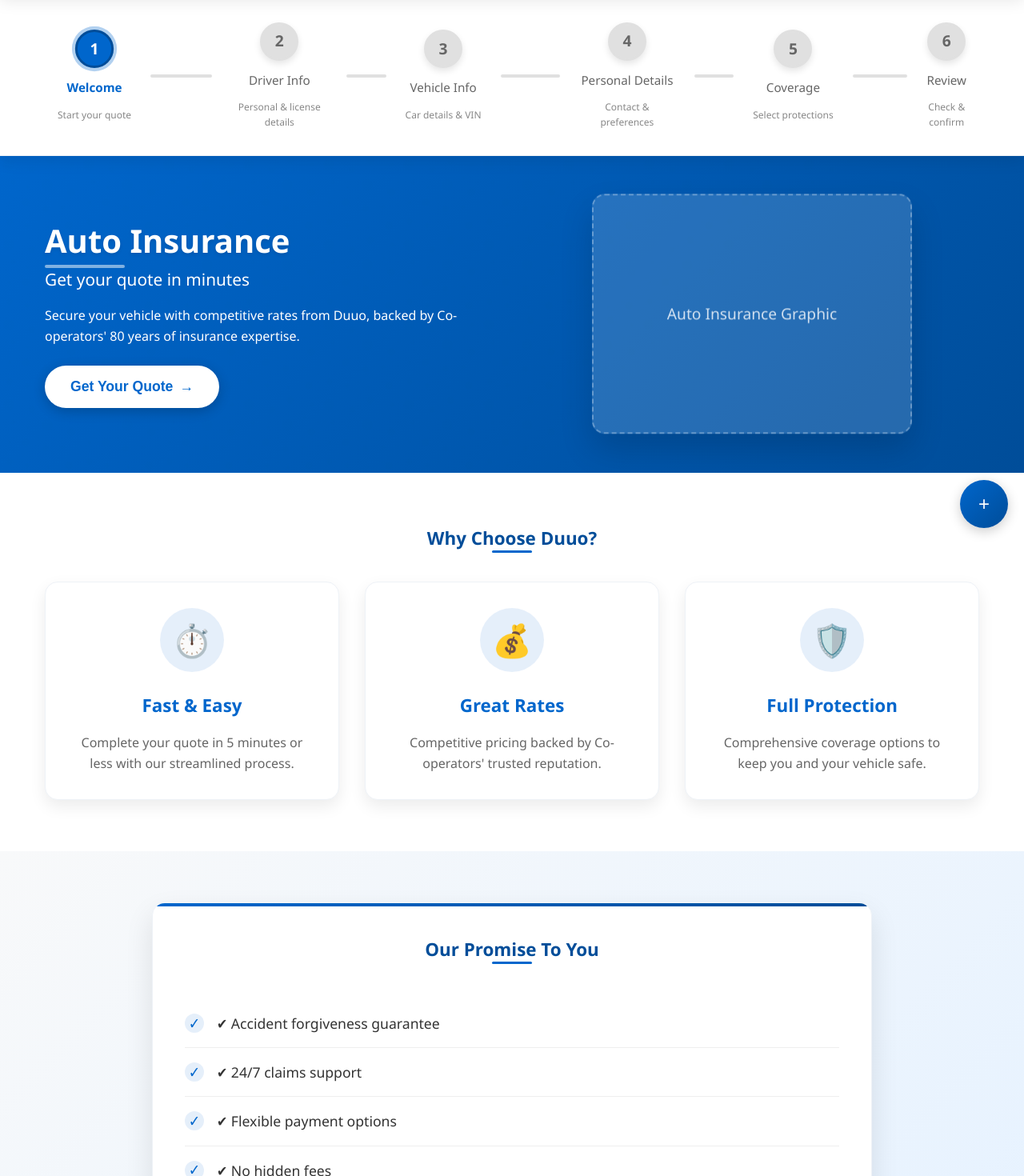
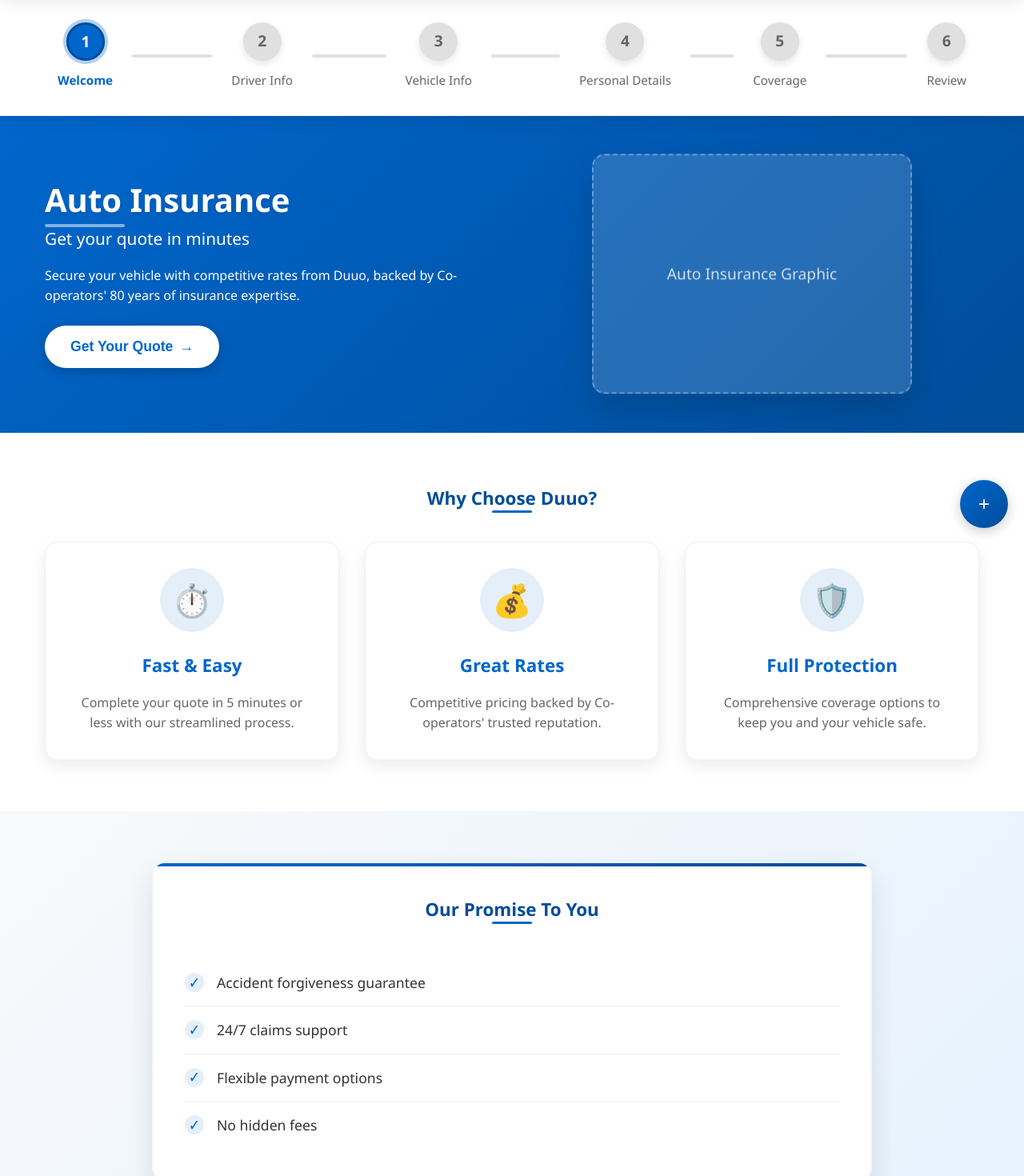
Before and after one commit to NasserWasfiBaBreak/duuo.vision, a React (Vite) app: page / in a window 1280 px wide. Shown: the part 120-1590 px from the top of the page at 80% size. Built offline with nearby package versions, Linux system fonts and the light colour scheme.

Commit message:
Our promise to you section fixed

```diff
--- a/src/components/ProgressBar.css
+++ b/src/components/ProgressBar.css
@@ -103,14 +103,7 @@
   font-weight: 600;
 }
 
-.step-description {
-  font-size: 0.75rem;
-  color: #888;
-  text-align: center;
-  max-width: 120px;
-  position: relative;
-  z-index: 2;
-}
+
 
 .progress-line {
   flex: 1;
@@ -148,11 +141,6 @@
     max-width: 100px;
   }
 
-  .step-description {
-    font-size: 0.65rem;
-    max-width: 100px;
-  }
-
   .step-number {
     width: 40px;
     height: 40px;
@@ -181,10 +169,6 @@
     max-width: 80px;
   }
 
-  .step-description {
-    display: none;
-  }
-
   .step-number {
     width: 32px;
     height: 32px;
--- a/src/components/ProgressBar.jsx
+++ b/src/components/ProgressBar.jsx
@@ -5,12 +5,12 @@
   const { currentStep } = useFormContext();
 
   const steps = [
-    { id: 0, label: 'Welcome', description: 'Start your quote' },
-    { id: 1, label: 'Driver Info', description: 'Personal & license details' },
-    { id: 2, label: 'Vehicle Info', description: 'Car details & VIN' },
-    { id: 3, label: 'Personal Details', description: 'Contact & preferences' },
-    { id: 4, label: 'Coverage', description: 'Select protections' },
-    { id: 5, label: 'Review', description: 'Check & confirm' }
+    { id: 0, label: 'Welcome' },
+    { id: 1, label: 'Driver Info' },
+    { id: 2, label: 'Vehicle Info' },
+    { id: 3, label: 'Personal Details' },
+    { id: 4, label: 'Coverage' },
+    { id: 5, label: 'Review' }
   ];
 
   return (
@@ -21,8 +21,6 @@
             <div className={`progress-step ${currentStep >= step.id ? 'active' : ''} ${currentStep === step.id ? 'current' : ''}`}>
               <div className="step-number">{step.id + 1}</div>
               <div className="step-label">{step.label}</div>
-              <div className="step-description">{step.description}</div>
-              {/* Time display removed */}
             </div>
             {index < steps.length - 1 && (
               <div className={`progress-line ${currentStep > step.id ? 'active' : ''}`}></div>
--- a/src/pages/Welcome.css
+++ b/src/pages/Welcome.css
@@ -437,6 +437,9 @@
   display: flex;
   align-items: center;
   gap: 1rem;
+  font-family: 'Segoe UI', Tahoma, Geneva, Verdana, sans-serif;
+  font-weight: 500;
+  line-height: 1.5;
 }
 
 .benefit-item:last-child {
@@ -455,6 +458,7 @@
   justify-content: center;
   background: rgba(0, 102, 204, 0.1);
   border-radius: 50%;
+  flex-shrink: 0;
 }
 
 /* Responsive Design */
@@ -530,6 +534,7 @@
   .benefit-item {
     font-size: 1rem;
     padding: 0.8rem 0;
+    font-weight: 500;
   }
 }
 
@@ -613,6 +618,7 @@
     font-size: 0.95rem;
     padding: 0.75rem 0;
     gap: 0.75rem;
+    font-weight: 500;
   }
 }
 
@@ -640,6 +646,7 @@
   .benefit-item {
     font-size: 0.9rem;
     padding: 0.6rem 0;
+    font-weight: 500;
   }
 
   .placeholder-image {
--- a/src/pages/Welcome.jsx
+++ b/src/pages/Welcome.jsx
@@ -69,10 +69,10 @@
           <div className="benefits-content">
             <h2 className="section-title">Our Promise To You</h2>
             <ul className="benefits-list">
-              <li className="benefit-item">✔ Accident forgiveness guarantee</li>
-              <li className="benefit-item">✔ 24/7 claims support</li>
-              <li className="benefit-item">✔ Flexible payment options</li>
-              <li className="benefit-item">✔ No hidden fees</li>
+              <li className="benefit-item">Accident forgiveness guarantee</li>
+              <li className="benefit-item">24/7 claims support</li>
+              <li className="benefit-item">Flexible payment options</li>
+              <li className="benefit-item">No hidden fees</li>
             </ul>
           </div>
         </div>
```
